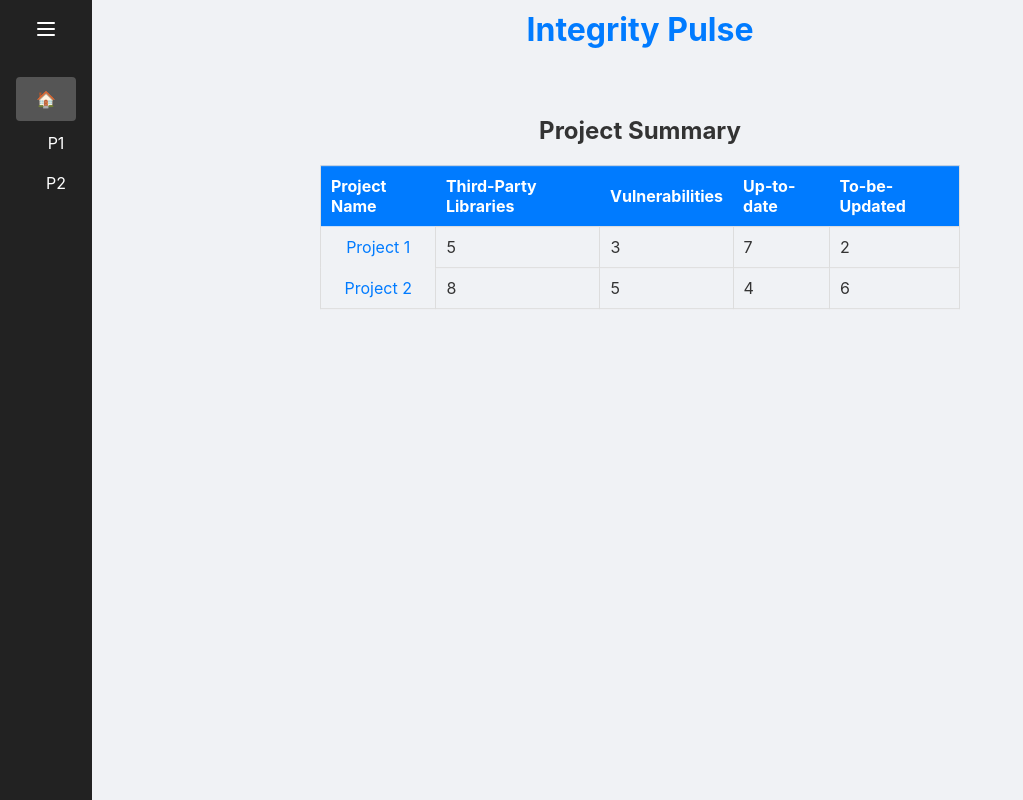
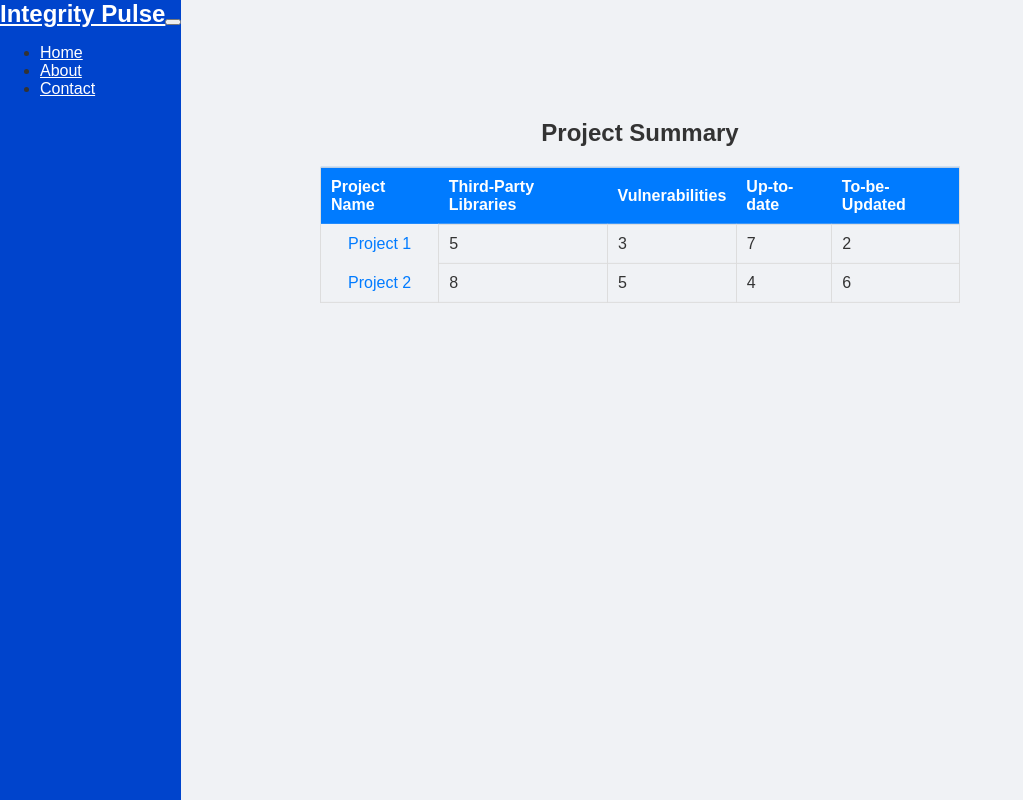
Before and after one commit to BalaCumberland/IntegrityPulse, a React (Create React App) app in the folder integrity-pulse/: page / in a window 1280 px wide. Shown: the whole page, without its empty margins (0-1023 px from the left). Built offline with nearby package versions, Linux system fonts and the light colour scheme.

Commit message:
nav bar on the left side

```diff
--- a/integrity-pulse/src/App.js
+++ b/integrity-pulse/src/App.js
@@ -51,13 +51,14 @@ export default function App() {
   const handleProjectClick = (project) => {
     setSelectedProject(project);
     setProjectDetails(fetchProjectDetails(project.id));
+    setHomeOpen(!homeOpen);
     setDetailsOpen(true);
     setChartOpen(false);
     setHideSummary(true);
   };
 
   const handleHomeClick = () => {
-    setHomeOpen(homeOpen);
+
     setSelectedProject(null);
     setDetailsOpen(false);
     setChartOpen(false);
@@ -66,29 +67,69 @@ export default function App() {
 
   return (
     <div style={{ display: "flex", height: "100vh", background: "#f0f2f5", color: "#333", position: "relative" }}>
-      <div style={{ position: "absolute", top: "10px", left: "50%", transform: "translateX(-50%)", fontSize: "32px", color: "#007bff", fontWeight: "bold" }}>
-        Integrity Pulse
-      </div>
+      <nav className="navbar navbar-expand-lg navbar-light bg-light">
+        <div className="container-fluid">
+          <a className="navbar-brand" href="#">Integrity Pulse</a>
+          <button className="navbar-toggler" type="button" data-bs-toggle="collapse" data-bs-target="#navbarNav">
+            <span className="navbar-toggler-icon"></span>
+          </button>
+          <div className="collapse navbar-collapse" id="navbarNav">
+            <ul className="navbar-nav ms-auto">
+              <li className="nav-item">
+                <a className="nav-link active" aria-current="page" href="#" onClick={handleHomeClick}>Home</a>
+              </li>
+              <li className="nav-item">
+                <a className="nav-link" href="#">About</a>
+              </li>
+              <li className="nav-item">
+                <a className="nav-link" href="#">Contact</a>
+              </li>
+            </ul>
+          </div>
+        </div>
+      </nav>
+
+    <style>
+        {`
+          body {
+              font-family: 'Arial', sans-serif;
+              background-color: #f7f7f7;
+              color: #333;
+              height: 100vh;
+              margin: 0;
+          }
+
+          .navbar {
+              background-color: #0044cc !important;
+          }
+
+          .navbar-brand {
+              color: white !important;
+              font-size: 24px;
+              font-weight: bold;
+          }
+
+          .navbar-nav .nav-link {
+              color: white !important;
+              font-size: 16px;
+              margin-right: 15px;
+          }
+
+          .navbar-nav .nav-link:hover {
+              color: #ffd700 !important;
+          }
+
+          .header-text {
+              display: flex;
+              justify-content: center;
+              align-items: center;
+              height: 20vh;
+              text-align: center;
+              color: #0044cc;
+          }
+        `}
+      </style>
     <div style={{ display: "flex", height: "100vh", background: "#f0f2f5", color: "#333" }}>
-      <div style={{ background: "#222", color: "white", padding: "16px", width: menuOpen ? "220px" : "60px", transition: "width 0.3s ease-in-out", display: "flex", flexDirection: "column", alignItems: "center" }}>
-        <button onClick={() => setMenuOpen(!menuOpen)} style={{ marginBottom: "16px", background: "none", border: "none", color: "white", cursor: "pointer" }}>
-          <Menu size={24} />
-        </button>
-        <ul style={{ listStyle: "none", padding: 0, width: "100%" }}>
-          <li style={{ padding: "12px", cursor: "pointer", background: homeOpen ? "#555" : "transparent", textAlign: "center", borderRadius: "4px", marginBottom: "4px" }}
-              onClick={handleHomeClick}> {menuOpen ? "Home" : "🏠"} </li>
-          {homeOpen && (
-            <ul style={{ listStyle: "none", paddingLeft: "20px" }}>
-              {projects.map((project) => (
-                <li key={project.id} style={{ padding: "8px", cursor: "pointer", background: selectedProject?.id === project.id ? "#777" : "transparent", textAlign: "center", borderRadius: "4px", marginBottom: "4px" }}
-                    onClick={() => handleProjectClick(project)}>
-                  {menuOpen ? project.name : `P${project.id}`}
-                </li>
-              ))}
-            </ul>
-          )}
-        </ul>
-      </div>
 
       <div style={{ flex: 1, padding: "20px" }}>
         {selectedProject && detailsOpen && (
@@ -127,7 +168,7 @@ export default function App() {
 
       </div>
 
-        {!hideSummary && homeOpen && (
+        {!detailsOpen && (
           <div style={{ position: "absolute", top: "20%", left: "50%", transform: "translate(-50%, -30%)", textAlign: "center" }}>
             <h2>Project Summary</h2>
             <table style={{ margin: "0 auto", borderCollapse: "collapse", border: "1px solid #ddd" }}>
```
